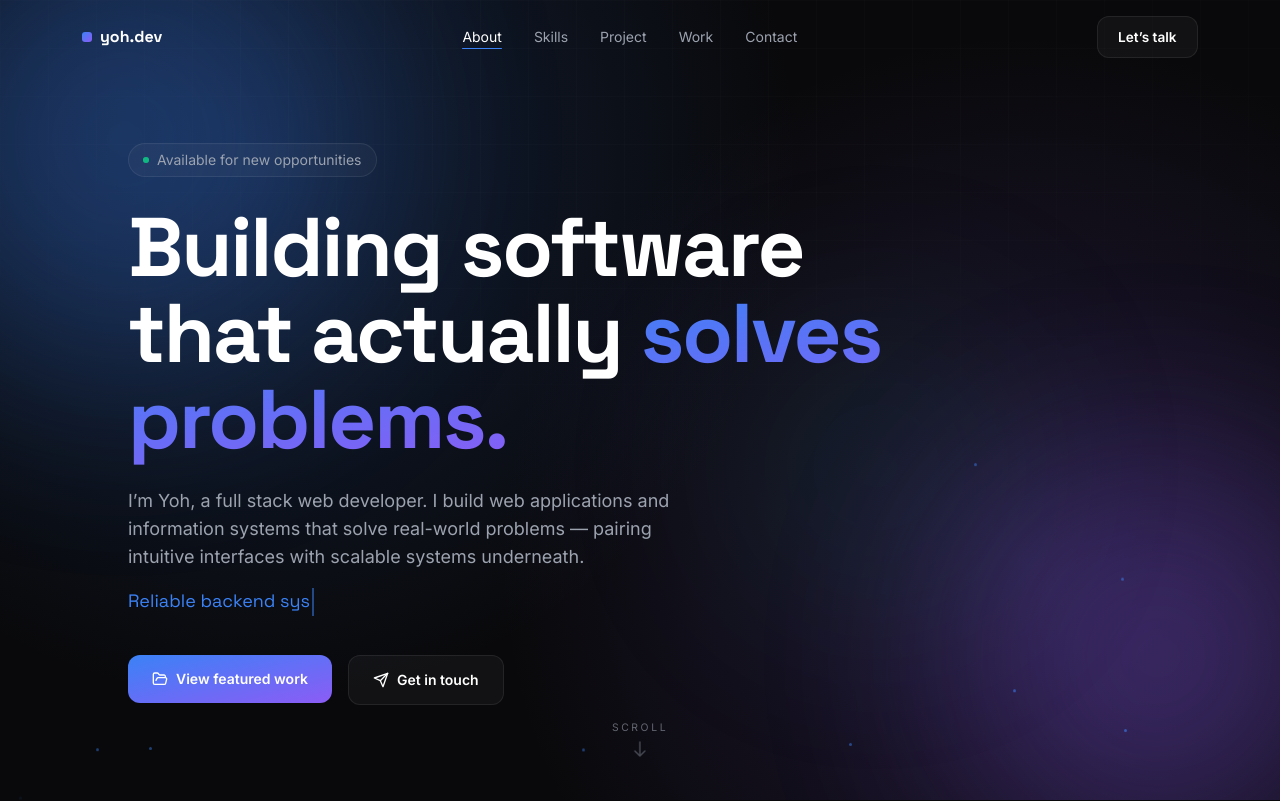
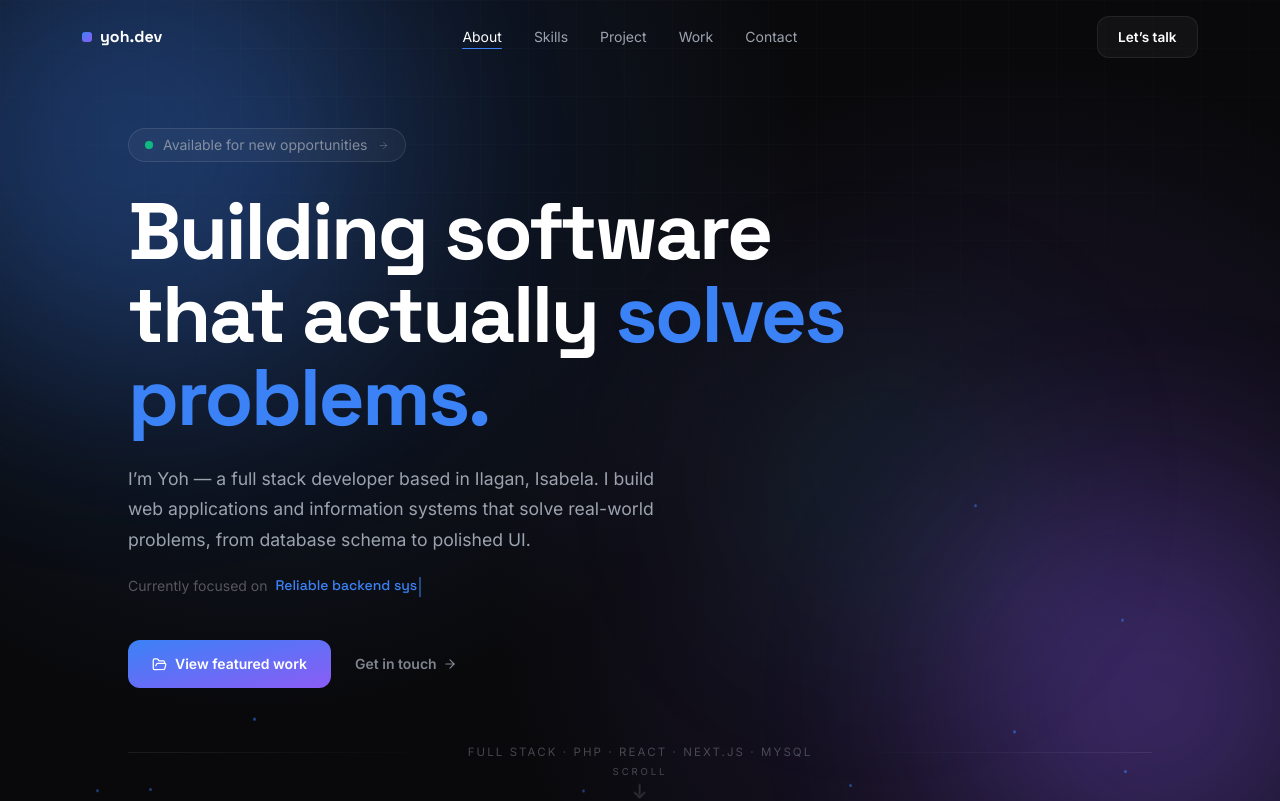
Before and after one commit to Yoh870/portfolio_, a Next.js app: page / in a window 1280 px wide. Shown: the top 801 px of the page. Built offline with nearby package versions, Linux system fonts and the light colour scheme.

Commit message:
Add scroll and mouse parallax to Hero

```diff
--- a/src/components/sections/Hero.tsx
+++ b/src/components/sections/Hero.tsx
@@ -1,7 +1,8 @@
 "use client";
 
-import { motion } from "framer-motion";
-import { FolderOpen, Send } from "lucide-react";
+import { motion, useSpring, useTransform, motionValue } from "framer-motion";
+import { useEffect, useRef } from "react";
+import { FolderOpen, ArrowRight } from "lucide-react";
 import { Button } from "@/components/ui/Button";
 import { AnimatedBackground } from "@/components/effects/AnimatedBackground";
 import { Spotlight } from "@/components/effects/Spotlight";
@@ -9,6 +10,7 @@ import { Particles } from "@/components/effects/Particles";
 import { TypingText } from "@/components/effects/TypingText";
 import { MagneticButton } from "@/components/effects/MagneticButton";
 import { fadeUp, fadeIn, staggerChildren } from "@/lib/animations";
+import { useParallax } from "@/hooks/useParallax";
 
 const ROTATING_PHRASES = [
   "Frontend craftsmanship.",
@@ -18,20 +20,60 @@ const ROTATING_PHRASES = [
 ];
 
 /**
- * POLISH:
- * - Scroll cue icon replaced with a proper animated chevron shape
- *   so it reads as "scroll down" on first glance, not just a line.
- * - Availability badge now links to the contact section — actionable,
- *   not just decorative.
- * - Hero tagline split onto two lines controlled precisely via
- *   max-width so the line break point is intentional on all screens.
+ * Hero section with scroll + mouse parallax on content elements.
+ *
+ * PARALLAX LAYERS (front to back):
+ * 1. CTAs + trust line — fastest scroll (most "in front")
+ * 2. Headline + lead — medium speed
+ * 3. Badge — slowest (furthest back of foreground)
+ * 4. AnimatedBackground blobs — slowest (background layer)
+ *
+ * MOUSE PARALLAX:
+ * - Headline tilts subtly toward cursor (rotateX/rotateY)
+ * - Badge drifts slightly in cursor direction
+ * - Lead paragraph has micro horizontal drift
+ *
+ * Spring physics on mouse values makes motion feel weighted
+ * and natural rather than mechanical.
  */
 export function Hero() {
+  const { scrollY, mouseX, mouseY } = useParallax();
+
+  // Spring-smoothed mouse values for natural feel
+  const springConfig = { stiffness: 60, damping: 20, mass: 0.8 };
+  const smoothMouseX = useSpring(motionValue(0), springConfig);
+  const smoothMouseY = useSpring(motionValue(0), springConfig);
+
+  useEffect(() => {
+    smoothMouseX.set(mouseX);
+    smoothMouseY.set(mouseY);
+  }, [mouseX, mouseY, smoothMouseX, smoothMouseY]);
+
+  // Headline 3D tilt from mouse
+  const headlineRotateX = useTransform(smoothMouseY, [-0.5, 0.5], [3, -3]);
+  const headlineRotateY = useTransform(smoothMouseX, [-0.5, 0.5], [-4, 4]);
+
+  // Badge drift from mouse
+  const badgeX = useTransform(smoothMouseX, [-0.5, 0.5], [-6, 6]);
+  const badgeY = useTransform(smoothMouseY, [-0.5, 0.5], [-4, 4]);
+
+  // Lead paragraph micro drift
+  const leadX = useTransform(smoothMouseX, [-0.5, 0.5], [-3, 3]);
+
+  // Scroll parallax offsets for content layers
+  const badgeParallax = -scrollY * 0.06;
+  const headlineParallax = -scrollY * 0.04;
+  const leadParallax = -scrollY * 0.02;
+
+  const reducedMotion =
+    typeof window !== "undefined" &&
+    window.matchMedia?.("(prefers-reduced-motion: reduce)").matches;
+
   return (
     <section
       id="top"
-      aria-label="Introduction"
-      className="relative flex min-h-[100svh] flex-col justify-center overflow-hidden px-6 pb-16 pt-28 sm:px-10 lg:px-16"
+      aria-labelledby="hero-heading"
+      className="relative flex min-h-[100svh] flex-col justify-center overflow-hidden px-6 pb-20 pt-32 sm:px-10 lg:px-16"
     >
       <AnimatedBackground />
       <Spotlight />
@@ -40,90 +82,150 @@ export function Hero() {
       <motion.div
         initial="hidden"
         animate="visible"
-        variants={staggerChildren(0.12, 0.1)}
+        variants={staggerChildren(0.11, 0.15)}
         className="mx-auto w-full max-w-5xl"
+        style={{ perspective: "1200px" }}
       >
-        {/* Availability badge — links to contact */}
+        {/* ── Availability badge — slowest parallax layer ────────── */}
         <motion.a
           href="#contact"
           variants={fadeUp}
-          className="mb-7 inline-flex w-fit items-center gap-2 rounded-full border border-border bg-white/[0.03] px-3.5 py-1.5 text-xs text-muted transition-colors duration-200 hover:border-accent/40 hover:text-white sm:text-sm"
+          style={
+            reducedMotion
+              ? undefined
+              : { x: badgeX, y: badgeParallax }
+          }
+          className="group mb-7 inline-flex w-fit items-center gap-2.5 rounded-full border border-white/10 bg-white/[0.04] px-4 py-1.5 text-xs text-muted/80 backdrop-blur-sm transition-all duration-300 hover:border-accent/40 hover:bg-accent/[0.06] hover:text-white focus-visible:outline-none focus-visible:ring-2 focus-visible:ring-accent sm:text-sm"
         >
-          <span className="relative flex h-1.5 w-1.5" aria-hidden="true">
-            <span className="absolute inline-flex h-full w-full animate-pulseDot rounded-full bg-success" />
-            <span className="relative inline-flex h-1.5 w-1.5 rounded-full bg-success" />
+          <span className="relative flex h-2 w-2 shrink-0" aria-hidden="true">
+            <span className="absolute inline-flex h-full w-full animate-pulseDot rounded-full bg-success opacity-75" />
+            <span className="relative inline-flex h-2 w-2 rounded-full bg-success" />
           </span>
           Available for new opportunities
+          <ArrowRight
+            size={11}
+            aria-hidden="true"
+            className="text-muted/40 transition-transform duration-300 group-hover:translate-x-0.5 group-hover:text-accent"
+          />
         </motion.a>
 
-        {/* Headline */}
+        {/* ── Headline — 3D tilt on mouse + scroll parallax ──────── */}
         <motion.h1
+          id="hero-heading"
           variants={fadeUp}
-          className="max-w-[14ch] font-display text-[clamp(2.6rem,7vw,5.2rem)] font-bold leading-[1.03] tracking-tight text-white"
+          style={
+            reducedMotion
+              ? undefined
+              : {
+                  rotateX: headlineRotateX,
+                  rotateY: headlineRotateY,
+                  y: headlineParallax,
+                  transformStyle: "preserve-3d",
+                }
+          }
+          className="font-display text-[clamp(2.4rem,6.5vw,5rem)] font-bold leading-[1.04] tracking-[-0.03em] text-white"
         >
-          Building software that actually{" "}
-          <span className="bg-gradient-to-br from-accent to-accent-secondary bg-clip-text text-transparent">
+          Building software
+          <br />
+          that actually{" "}
+          <span
+            className="bg-gradient-to-br from-accent via-accent to-accent-secondary bg-clip-text text-transparent"
+            style={{ backgroundSize: "200% 200%", backgroundPosition: "0% 0%" }}
+          >
             solves problems.
           </span>
         </motion.h1>
 
-        {/* Lead */}
+        {/* ── Lead paragraph — micro drift ───────────────────────── */}
         <motion.p
           variants={fadeUp}
-          className="mt-6 max-w-[52ch] text-base leading-relaxed text-muted sm:text-lg"
+          style={reducedMotion ? undefined : { x: leadX, y: leadParallax }}
+          className="mt-6 max-w-[48ch] text-[1.05rem] leading-[1.75] text-muted sm:text-[1.1rem]"
         >
-          I&rsquo;m Yoh, a full stack web developer. I build web applications and
-          information systems that solve real-world problems &mdash; pairing intuitive
-          interfaces with scalable systems underneath.
+          I&rsquo;m Yoh &mdash; a full stack developer based in Ilagan, Isabela. I build
+          web applications and information systems that solve real-world
+          problems, from database schema to polished UI.
         </motion.p>
 
-        {/* Typing line */}
+        {/* ── Typing line ────────────────────────────────────────── */}
         <motion.div
           variants={fadeUp}
-          className="mt-4 h-7 font-display text-base text-accent sm:text-lg"
+          className="mt-4 flex h-7 items-center"
+          aria-hidden="true"
         >
-          <TypingText phrases={ROTATING_PHRASES} />
+          <span className="mr-2 text-sm text-white/30">Currently focused on</span>
+          <span className="font-display text-sm font-medium text-accent">
+            <TypingText phrases={ROTATING_PHRASES} />
+          </span>
         </motion.div>
 
-        {/* CTAs */}
-        <motion.div variants={fadeUp} className="mt-10 flex flex-wrap gap-4">
+        {/* ── CTAs ───────────────────────────────────────────────── */}
+        <motion.div
+          variants={fadeUp}
+          className="mt-10 flex flex-wrap items-center gap-4 sm:gap-5"
+        >
           <MagneticButton>
             <Button
               href="#featured"
               variant="primary"
-              icon={<FolderOpen size={16} aria-hidden="true" />}
+              icon={<FolderOpen size={15} aria-hidden="true" />}
             >
               View featured work
             </Button>
           </MagneticButton>
+
           <MagneticButton>
-            <Button
+            <a
               href="#contact"
-              variant="secondary"
-              icon={<Send size={16} aria-hidden="true" />}
+              className="group inline-flex items-center gap-1.5 rounded-lg px-1 py-1 font-semibold text-sm text-muted/80 transition-colors duration-200 hover:text-white focus-visible:outline-none focus-visible:ring-2 focus-visible:ring-accent focus-visible:ring-offset-2 focus-visible:ring-offset-background"
             >
               Get in touch
-            </Button>
+              <ArrowRight
+                size={14}
+                aria-hidden="true"
+                className="transition-transform duration-300 group-hover:translate-x-0.5"
+              />
+            </a>
           </MagneticButton>
+        </motion.div>
+
+        {/* ── Trust signals ──────────────────────────────────────── */}
+        <motion.div
+          variants={fadeUp}
+          className="mt-14 flex items-center gap-4"
+        >
+          <div className="h-px flex-1 bg-gradient-to-r from-border to-transparent" aria-hidden="true" />
+          <p className="text-[0.72rem] uppercase tracking-[0.18em] text-muted/40">
+            Full stack · PHP · React · Next.js · MySQL
+          </p>
+          <div className="h-px flex-1 bg-gradient-to-l from-border to-transparent" aria-hidden="true" />
         </motion.div>
       </motion.div>
 
-      {/* Scroll cue */}
+      {/* ── Scroll cue ─────────────────────────────────────────────── */}
       <motion.div
         variants={fadeIn}
         initial="hidden"
         animate="visible"
-        transition={{ delay: 1.2 }}
+        transition={{ delay: 1.4 }}
         aria-hidden="true"
         className="absolute bottom-8 left-1/2 hidden -translate-x-1/2 flex-col items-center gap-2 sm:flex"
       >
-        <span className="text-[0.65rem] uppercase tracking-[0.25em] text-muted/60">Scroll</span>
+        <span className="text-[0.6rem] uppercase tracking-[0.3em] text-muted/40">
+          Scroll
+        </span>
         <svg
-          width="16" height="24" viewBox="0 0 16 24"
-          className="animate-bounce text-muted/40"
-          fill="none" stroke="currentColor" strokeWidth="1.5" strokeLinecap="round" strokeLinejoin="round"
+          width="14"
+          height="22"
+          viewBox="0 0 14 22"
+          fill="none"
+          stroke="currentColor"
+          strokeWidth="1.5"
+          strokeLinecap="round"
+          strokeLinejoin="round"
+          className="animate-bounce text-muted/30"
         >
-          <path d="M8 4v12M3 13l5 5 5-5" />
+          <path d="M7 3v10M2 11l5 5 5-5" />
         </svg>
       </motion.div>
     </section>
--- /dev/null
+++ b/src/hooks/useParallax.ts
@@ -0,0 +1,61 @@
+"use client";
+
+import { useEffect, useRef, useState } from "react";
+
+interface ParallaxState {
+  scrollY: number;
+  mouseX: number;
+  mouseY: number;
+}
+
+/**
+ * Single hook that tracks both scroll position and mouse position,
+ * both throttled via rAF so they never fire more than once per frame.
+ * Returns normalized mouse values (-0.5 to 0.5) centered at viewport
+ * midpoint — easier to use for parallax offsets than raw px values.
+ */
+export function useParallax(): ParallaxState {
+  const [state, setState] = useState<ParallaxState>({
+    scrollY: 0,
+    mouseX: 0,
+    mouseY: 0,
+  });
+
+  const rafId = useRef<number | null>(null);
+  const latest = useRef({ scrollY: 0, mouseX: 0, mouseY: 0 });
+
+  useEffect(() => {
+    const flush = () => {
+      rafId.current = null;
+      setState({ ...latest.current });
+    };
+
+    const schedule = () => {
+      if (rafId.current !== null) return;
+      rafId.current = requestAnimationFrame(flush);
+    };
+
+    const handleScroll = () => {
+      latest.current.scrollY = window.scrollY;
+      schedule();
+    };
+
+    const handleMouse = (e: MouseEvent) => {
+      // Normalize: -0.5 (left/top) to +0.5 (right/bottom)
+      latest.current.mouseX = e.clientX / window.innerWidth - 0.5;
+      latest.current.mouseY = e.clientY / window.innerHeight - 0.5;
+      schedule();
+    };
+
+    window.addEventListener("scroll", handleScroll, { passive: true });
+    window.addEventListener("mousemove", handleMouse, { passive: true });
+
+    return () => {
+      window.removeEventListener("scroll", handleScroll);
+      window.removeEventListener("mousemove", handleMouse);
+      if (rafId.current !== null) cancelAnimationFrame(rafId.current);
+    };
+  }, []);
+
+  return state;
+}
```
